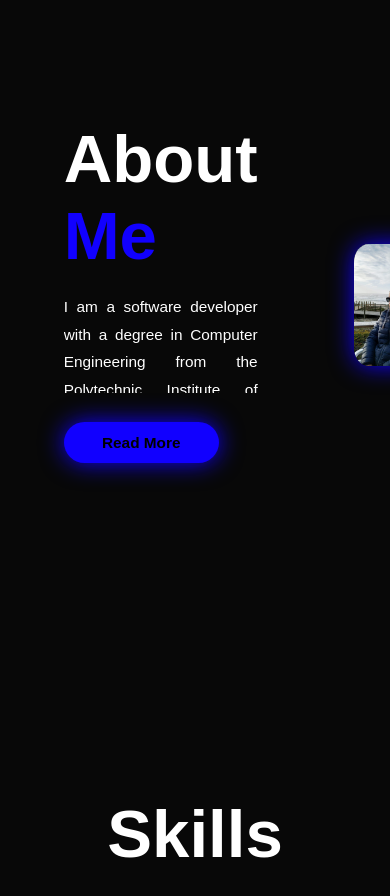
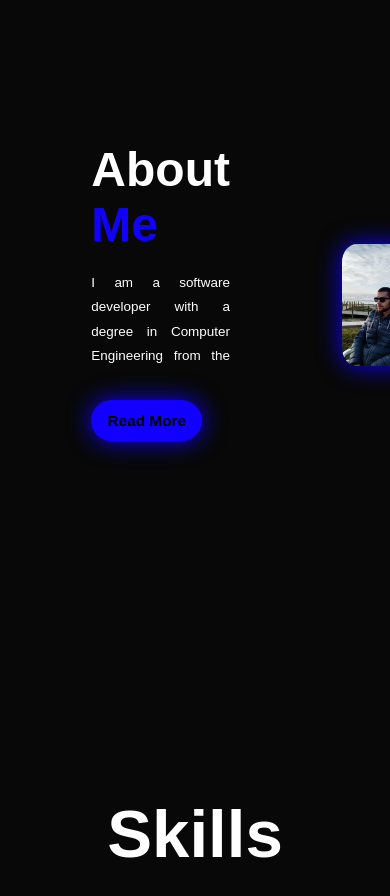
Before and after one commit to TiagoFelix92/Website, a plain HTML site: page index.html in a window 390 px wide. Shown: the part 960-1856 px from the top of the page. Drawn offline with nearby package versions, Linux system fonts and the light colour scheme.

Commit message:
Indicativo no numero

```diff
--- a/styles.css
+++ b/styles.css
@@ -675,7 +675,17 @@ box-shadow: 0 0 25px transparent;
 }
 @media (max-width: 768px) {
     .about-content {
-        padding-left: 40%;
+        padding-left: 45%;
+        padding-right: 5%;
         text-align: left;
+        word-wrap: break-word;
+    }
+
+    .about-content h2 {
+        font-size: 5rem;
+    }
+
+    .about-content p {
+        font-size: 1.4rem;
     }
 }
```
